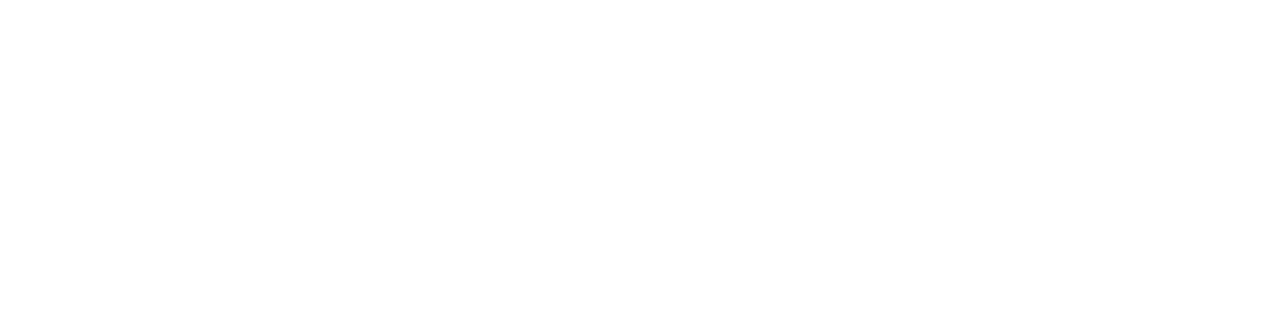
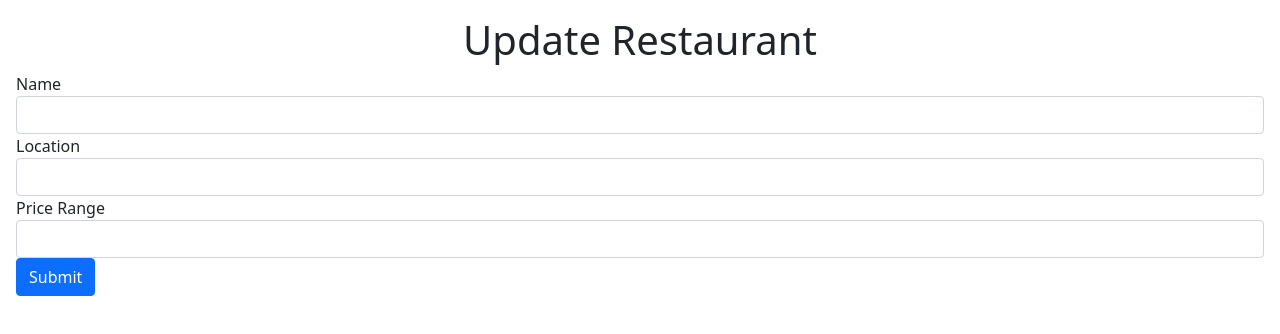
Before and after one commit to curlos/yelp-clone, a React (Create React App) app in the folder client/: page /restaurants/1/update in a window 1280 px wide. Shown: the top 334 px of the page. Built offline with nearby package versions, Linux system fonts and the light colour scheme; no server answers; the HTML template or start-up script is replaced by a standard one.

Commit message:
implement update restaurant

```diff
--- a/client/src/components/AddRestaurant.jsx
+++ b/client/src/components/AddRestaurant.jsx
@@ -13,6 +13,7 @@
     e.preventDefault()
 
     try {
+      if (name !== '' && location !== '') {
         const response = await axios.post('http://localhost:3001/api/v1/restaurants', {
           name,
           location,
@@ -20,6 +21,7 @@
         })
         console.log(response.data.data)
         addRestaurants(response.data.data.restaurant)
+      }
     } catch (err) {
       console.log(err)
     }
--- a/client/src/components/StarRating.jsx
+++ b/client/src/components/StarRating.jsx
@@ -9,7 +9,7 @@
     } else if (i === Math.ceil(rating) && !Number.isInteger(rating)) {
       stars.push(<i key={i} className="fas fa-star-half-alt text-warning"></i>)
     } else {
-      stars.push(<i key={i} className="fas fa-star text-warning"></i>)
+      stars.push(<i key={i} className="fas fa-star text-secondary"></i>)
     }
   }
 
--- /dev/null
+++ b/client/src/components/UpdateRestaurant.jsx
@@ -0,0 +1,83 @@
+import React, { useState, useContext, useEffect } from "react";
+import { useParams, useNavigate } from "react-router-dom";
+import { RestaurantsContext } from "../context/RestaurantsContext";
+import RestaurantFinder from "../apis/RestaurantFinder";
+import axios from "axios";
+
+const UpdateRestaurant = (props) => {
+  const { id } = useParams();
+  let navigate = useNavigate();
+  const { restaurants } = useContext(RestaurantsContext);
+  const [name, setName] = useState("");
+  const [location, setLocation] = useState("");
+  const [priceRange, setPriceRange] = useState("");
+
+  useEffect(() => {
+    const fetchData = async () => {
+      const response = await axios.get(`http://localhost:3001/api/v1/restaurants/${id}`)
+      console.log(response.data.data);
+      setName(response.data.data.restaurant.name);
+      setLocation(response.data.data.restaurant.location);
+      setPriceRange(response.data.data.restaurant.price_range);
+    };
+
+    fetchData();
+  }, []);
+
+  const handleSubmit = async (e) => {
+    e.preventDefault();
+    const updatedRestaurant = await axios.put(`http://localhost:3001/api/v1/restaurants/${id}`, {
+      name,
+      location,
+      price_range: priceRange,
+    });
+    navigate("/");
+  };
+
+  return (
+    <div className="">
+      <form action="">
+        <div className="form-group">
+          <label htmlFor="name">Name</label>
+          <input
+            value={name}
+            onChange={(e) => setName(e.target.value)}
+            id="name"
+            className="form-control"
+            type="text"
+          />
+        </div>
+
+        <div className="form-group">
+          <label htmlFor="location">Location</label>
+          <input
+            value={location}
+            onChange={(e) => setLocation(e.target.value)}
+            id="location"
+            className="form-control"
+            type="text"
+          />
+        </div>
+        <div className="form-group">
+          <label htmlFor="price_range">Price Range</label>
+          <input
+            value={priceRange}
+            onChange={(e) => setPriceRange(e.target.value)}
+            id="price_range"
+            className="form-control"
+            type="number"
+          />
+        </div>
+        <button
+          type="submit"
+          onClick={handleSubmit}
+          className="btn btn-primary"
+        >
+          Submit
+        </button>
+      </form>
+    </div>
+  );
+};
+
+export default UpdateRestaurant;
--- a/client/src/pages/UpdatePage.jsx
+++ b/client/src/pages/UpdatePage.jsx
@@ -1,11 +1,13 @@
-import React from 'react'
+import React from "react";
+import UpdateRestaurant from "../components/UpdateRestaurant";
 
 const UpdatePage = () => {
   return (
-    <div>
+    <div className="p-3">
+      <h1 className="text-center">Update Restaurant</h1>
+      <UpdateRestaurant />
+    </div>
+  );
+};
 
-    </div>
-  )
-}
-
-export default UpdatePage
+export default UpdatePage;
```
Lines whose indentation alone changed are shown as unchanged.
